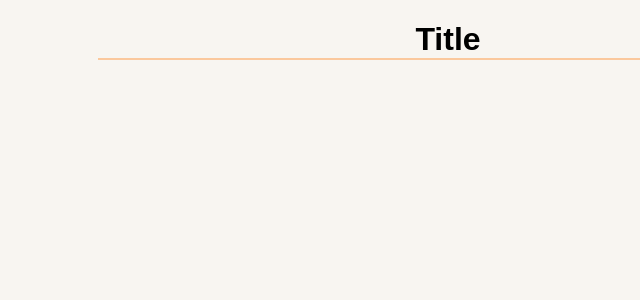
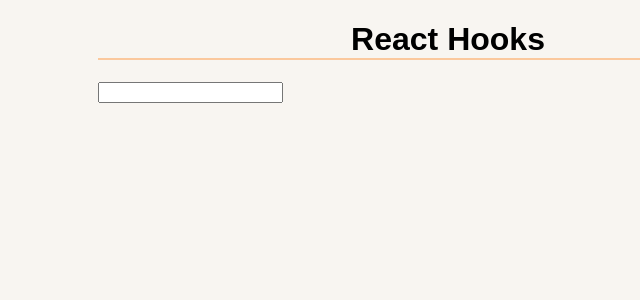
Before and after one commit to digitalprocess/react-hooks, a React (Create React App) app: page / in a window 1280 px wide. Shown: the top 300 px of the page, without its empty margins (192-832 px from the left). Built offline with nearby package versions, Linux system fonts and the light colour scheme.

Commit message:
useState

```diff
--- a/src/App.js
+++ b/src/App.js
@@ -1,12 +1,15 @@
-import React from 'react';
-import './App.css';
+import React, {useState} from 'react'
+import './App.css'
 
 const App = () => {
+	const [name, setName] = useState('')
+
 	return (
 		<div className="main-wrapper">
-			<h1>Title</h1>
+			<h1>React Hooks</h1>
+			<input type="text" onChange={ev => setName(ev.target.value)} value={name} />
 		</div>
-	);
-};
+	)
+}
 
-export default App;
+export default App
```
